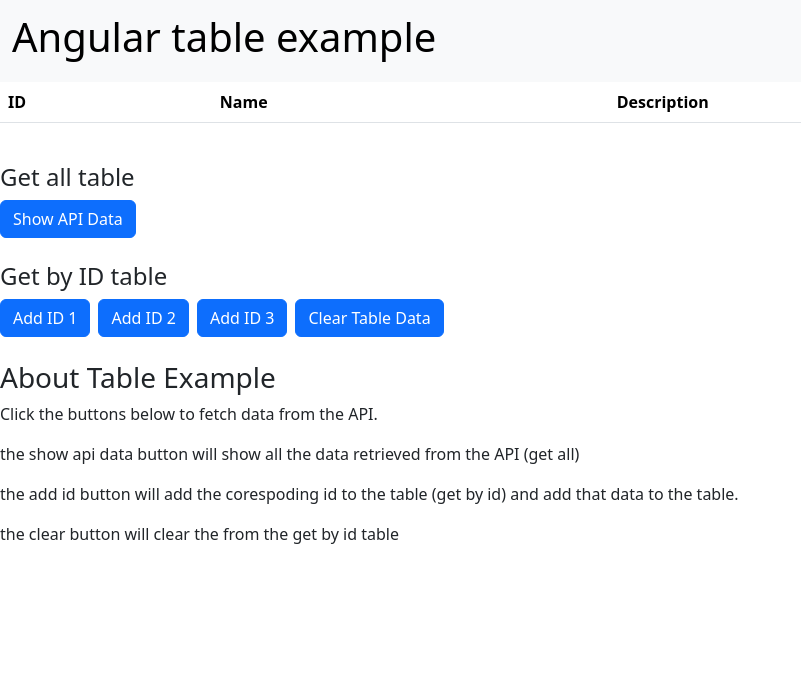
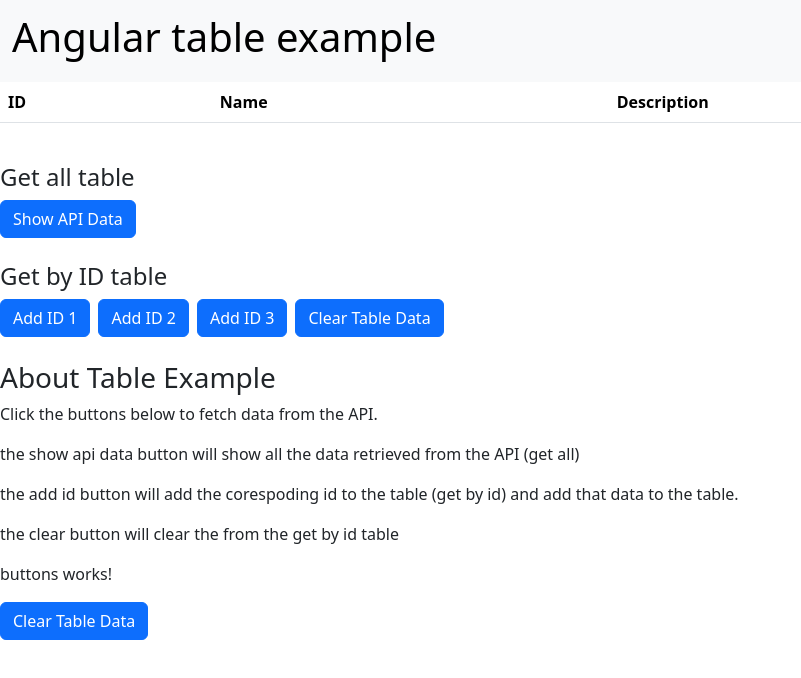
Before and after one commit to r3aper89/angular15-api-fill-table, an Angular app: page / in a window 1280 px wide. Shown: the top 678 px of the page, without its empty margins (0-801 px from the left). Built offline with nearby package versions, Linux system fonts and the light colour scheme.

Commit message:
added button click that clears the selected table id data on the local table.

```diff
--- a/src/app/app.component.html
+++ b/src/app/app.component.html
@@ -7,3 +7,6 @@
 </nav>
 
 <app-table></app-table>
+
+
+<app-buttons (clearTableEvent)="clearTable()"></app-buttons>
--- a/src/app/app.component.ts
+++ b/src/app/app.component.ts
@@ -1,4 +1,7 @@
 import { Component } from '@angular/core';
+import { TableComponent } from './components/table/table.component';
+import { TableDataService } from './services/table-data.service';
+import { ButtonsComponent } from './components/buttons/buttons/buttons.component';
 
 @Component({
   selector: 'app-root',
@@ -7,4 +10,11 @@
 })
 export class AppComponent {
   title = 'appnew';
+
+  constructor(private tableService: TableDataService) { }
+
+  clearTable() {
+    this.tableService.clearTable();
+  }
+
 }
--- a/src/app/app.module.ts
+++ b/src/app/app.module.ts
@@ -5,9 +5,10 @@
 import { AppComponent } from './app.component';
 import { TableComponent } from './components/table/table.component';
 import { HttpClientModule } from '@angular/common/http';
+import { ButtonsComponent } from './components/buttons/buttons/buttons.component';
 
 @NgModule({
-  declarations: [AppComponent, TableComponent],
+  declarations: [AppComponent, TableComponent, ButtonsComponent],
   imports: [BrowserModule, AppRoutingModule, HttpClientModule],
   providers: [],
   bootstrap: [AppComponent],
--- /dev/null
+++ b/src/app/components/buttons/buttons/buttons.component.html
@@ -0,0 +1,4 @@
+<p>buttons works!</p>
+<button class="btn btn-primary me-2" type="button" (click)="clearTable()">
+    Clear Table Data
+</button>
--- /dev/null
+++ b/src/app/components/buttons/buttons/buttons.component.ts
@@ -0,0 +1,15 @@
+import { Component, Output, EventEmitter  } from '@angular/core';
+
+@Component({
+  selector: 'app-buttons',
+  templateUrl: './buttons.component.html',
+  styleUrls: ['./buttons.component.scss']
+})
+export class ButtonsComponent {
+  @Output() clearTableEvent = new EventEmitter<void>();
+
+  clearTable() {
+    this.clearTableEvent.emit();
+  }
+
+}
--- a/src/app/components/table/table.component.ts
+++ b/src/app/components/table/table.component.ts
@@ -17,6 +17,12 @@
 
   ngOnInit(): void {
     // Initialize data here if needed
+        this.tableDataService.clearTableEvent.subscribe(() => {
+      this.clearTable();
+    });
+  }
+  clearTable(): void {
+    this.idTableData = []; // Clear the idTableData array by assigning an empty array
   }
   fetchAllData(): void {
     this.tableDataService.getAllData().subscribe(
@@ -44,8 +50,4 @@
       }
     );
   }
-
-  clearTable(): void {
-    this.idTableData = []; // Clear the idTableData array by assigning an empty array
-  }
 }
--- a/src/app/services/table-data.service.ts
+++ b/src/app/services/table-data.service.ts
@@ -1,6 +1,7 @@
-import { Injectable } from '@angular/core';
+import { Injectable, EventEmitter } from '@angular/core';
 import { HttpClient } from '@angular/common/http';
 import { Observable } from 'rxjs';
+
 
 @Injectable({
   providedIn: 'root',
@@ -15,4 +16,10 @@
   getDataById(id: number): Observable<any> {
     return this.http.get(`http://localhost:3000/tabledata?id=${id}`);
   }
+
+  clearTableEvent: EventEmitter<void> = new EventEmitter<void>();
+
+  clearTable() {
+    this.clearTableEvent.emit();
+  }
 }
```
Also changed, not shown: src/app/components/buttons/buttons/buttons.component.scss (added), 1 other file (tests, documents, lock files or other folders).
